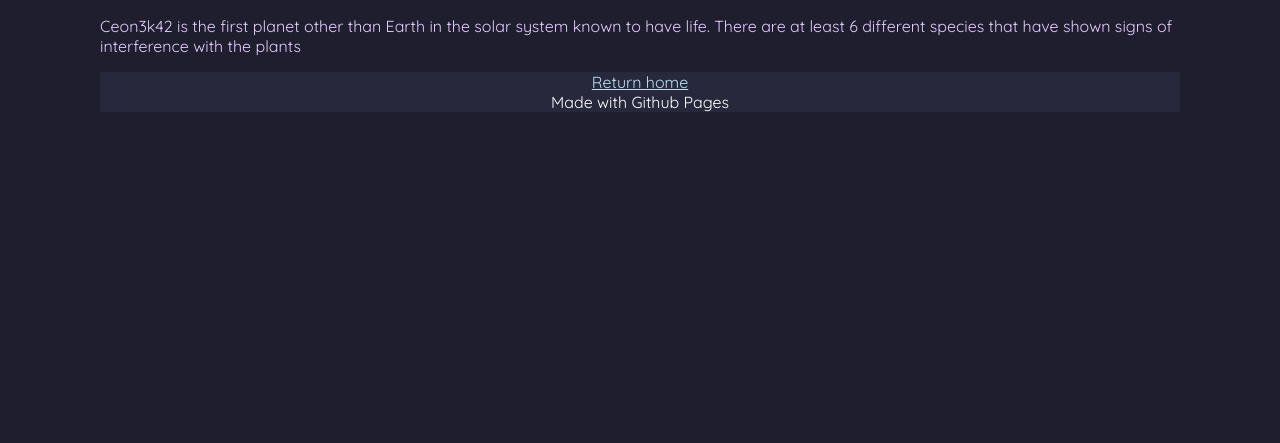
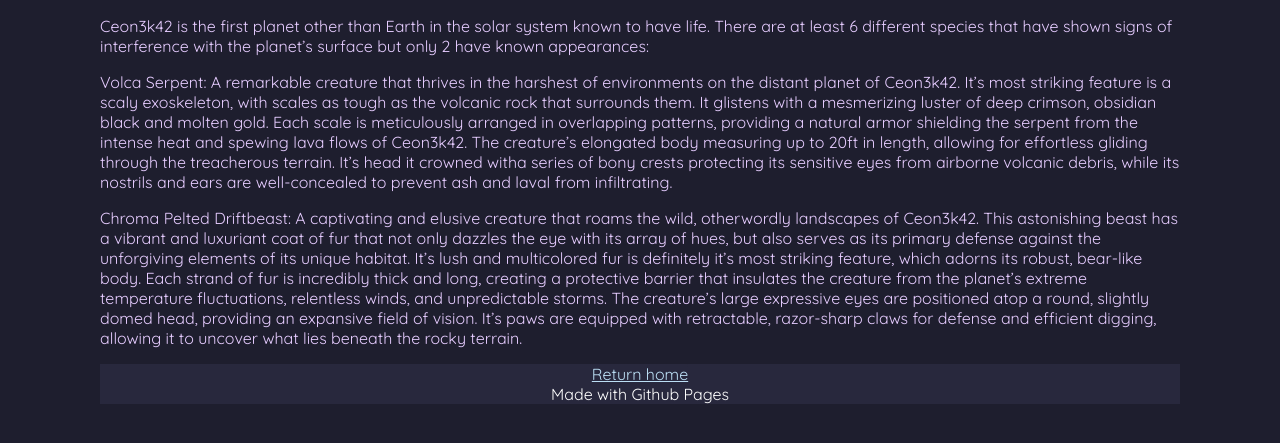
Before and after one commit to Ceon3k42/Ceon3k42.github.io, a Jekyll site: the page built from life/animals.md, in a window 1280 px wide. Shown: the top 443 px of the page. Built offline with Jekyll 4.4.1, drawn with Linux system fonts in a browser that asks for light colours; our own code applies the rules of GitHub Pages for plain Markdown files.

Commit message:
Update animals.md

```diff
--- a/life/animals.md
+++ b/life/animals.md
@@ -1 +1,5 @@
-Ceon3k42 is the first planet other than Earth in the solar system known to have life. There are at least 6 different species that have shown signs of interference with the plants
+Ceon3k42 is the first planet other than Earth in the solar system known to have life. There are at least 6 different species that have shown signs of interference with the planet's surface but only 2 have known appearances:
+
+Volca Serpent: A remarkable creature that thrives in the harshest of environments on the distant planet of Ceon3k42. It's most striking feature is a scaly exoskeleton, with scales as tough as the volcanic rock that surrounds them. It glistens with a mesmerizing luster of deep crimson, obsidian black and molten gold. Each scale is meticulously arranged in overlapping patterns, providing a natural armor shielding the serpent from the intense heat and spewing lava flows of Ceon3k42. The creature's elongated body measuring up to 20ft in length, allowing for effortless gliding through the treacherous terrain. It's head it crowned witha  series of bony crests protecting its sensitive eyes from airborne volcanic debris, while its nostrils and ears are well-concealed to prevent ash and laval from infiltrating.
+
+Chroma Pelted Driftbeast: A captivating and elusive creature that roams the wild, otherwordly landscapes of Ceon3k42. This astonishing beast has a vibrant and luxuriant coat of fur that not only dazzles the eye with its array of hues, but also serves as its primary defense against the unforgiving elements of its unique habitat. It's lush and multicolored fur is definitely it's most striking feature, which adorns its robust, bear-like body. Each strand of fur is incredibly thick and long, creating a protective barrier that insulates the creature from the planet's extreme temperature fluctuations, relentless winds, and unpredictable storms. The creature's large expressive eyes are positioned atop a round, slightly domed head, providing an expansive field of vision. It's paws are equipped with retractable, razor-sharp claws for defense and efficient digging, allowing it to uncover what lies beneath the rocky terrain.
```
